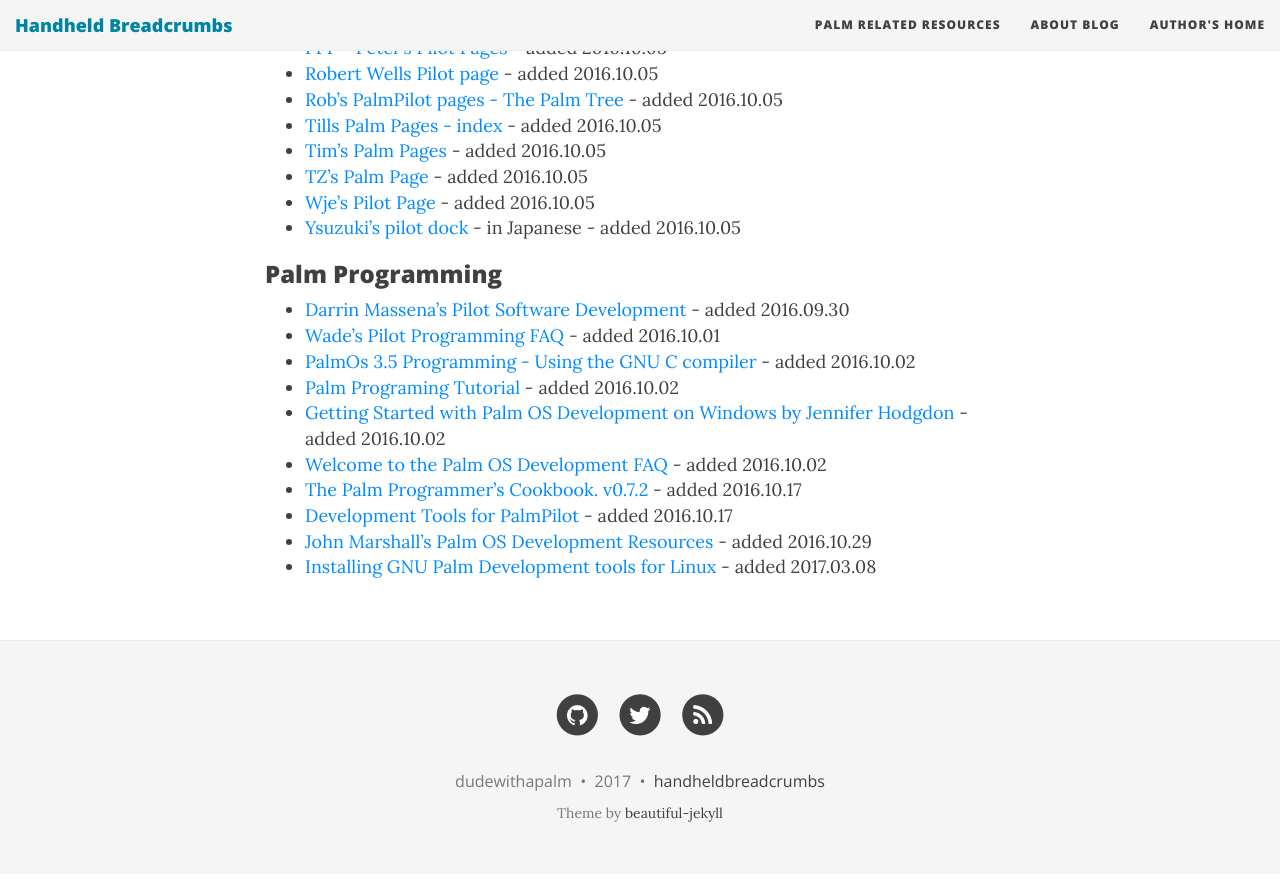
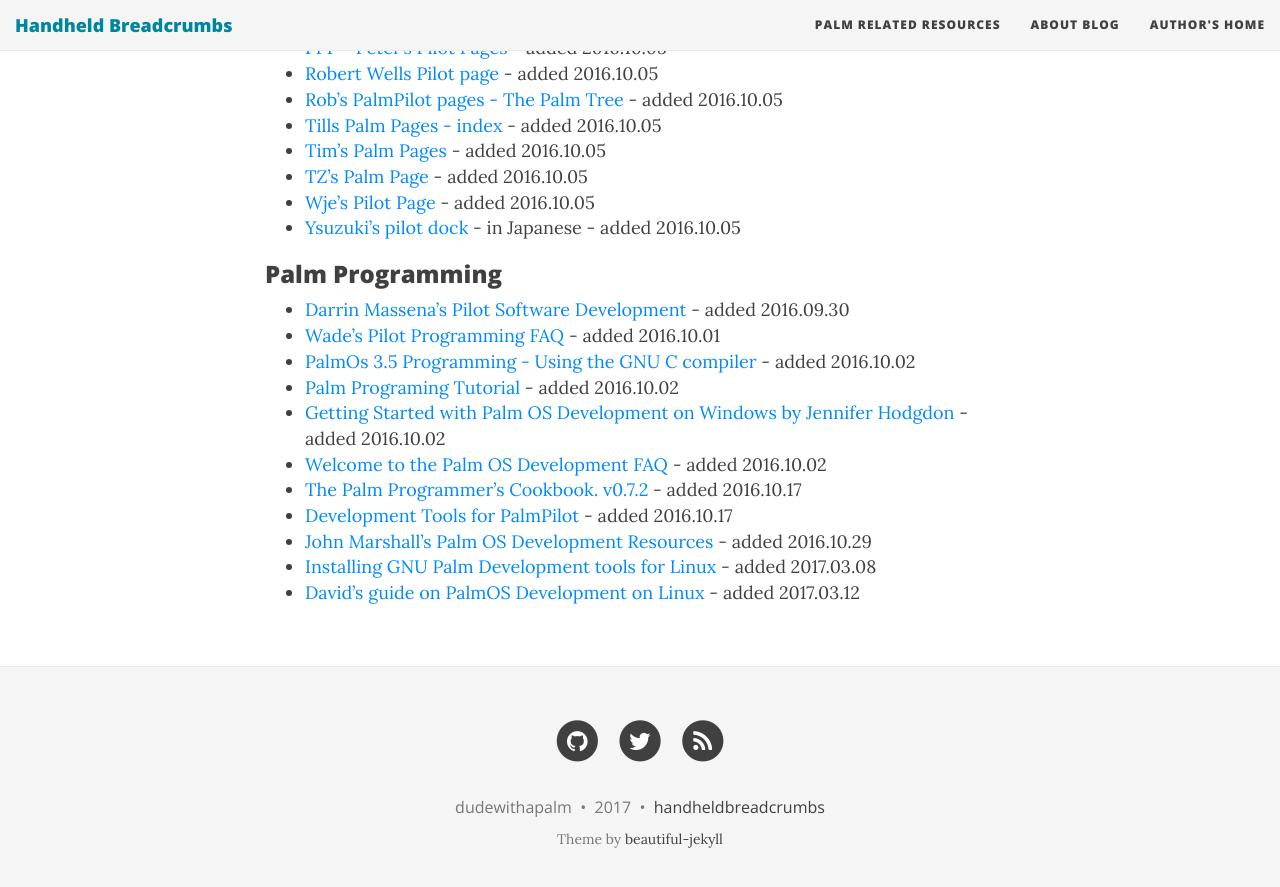
Before and after one commit to handheldbreadcrumbs/handheldbreadcrumbs.github.io, a Jekyll site: the page built from palmresources.md, in a window 1280 px wide and 900 px high, scrolled down 1743 px. Shown: the top 887 px of the window. Built offline with Jekyll 4.4.1, drawn with Linux system fonts in a browser that asks for light colours; nearby versions of some CDN libraries.

Commit message:
added new links to programming section

```diff
--- a/palmresources.md
+++ b/palmresources.md
@@ -80,3 +80,4 @@
 * [Development Tools for PalmPilot](http://web.archive.org/web/20160125232736/http://hewgill.com/pilot/){:target="_blank"} - added 2016.10.17
 * [John Marshall's Palm OS Development Resources](http://web.archive.org/web/20060615021346/http://homepages.enterprise.net/jmarshall/palmos/){:target="_blank"} - added 2016.10.29
 * [Installing GNU Palm Development tools for Linux](http://web.archive.org/web/20040905110119/http://www.titrax.com/devel/Installing-tools.html){:target="_blank"} - added 2017.03.08
+* [David's guide on PalmOS Development on Linux](http://web.archive.org/web/20010224003316/http://lisas.de/~david/palmos/){:target="_blank"} - added 2017.03.12
```
